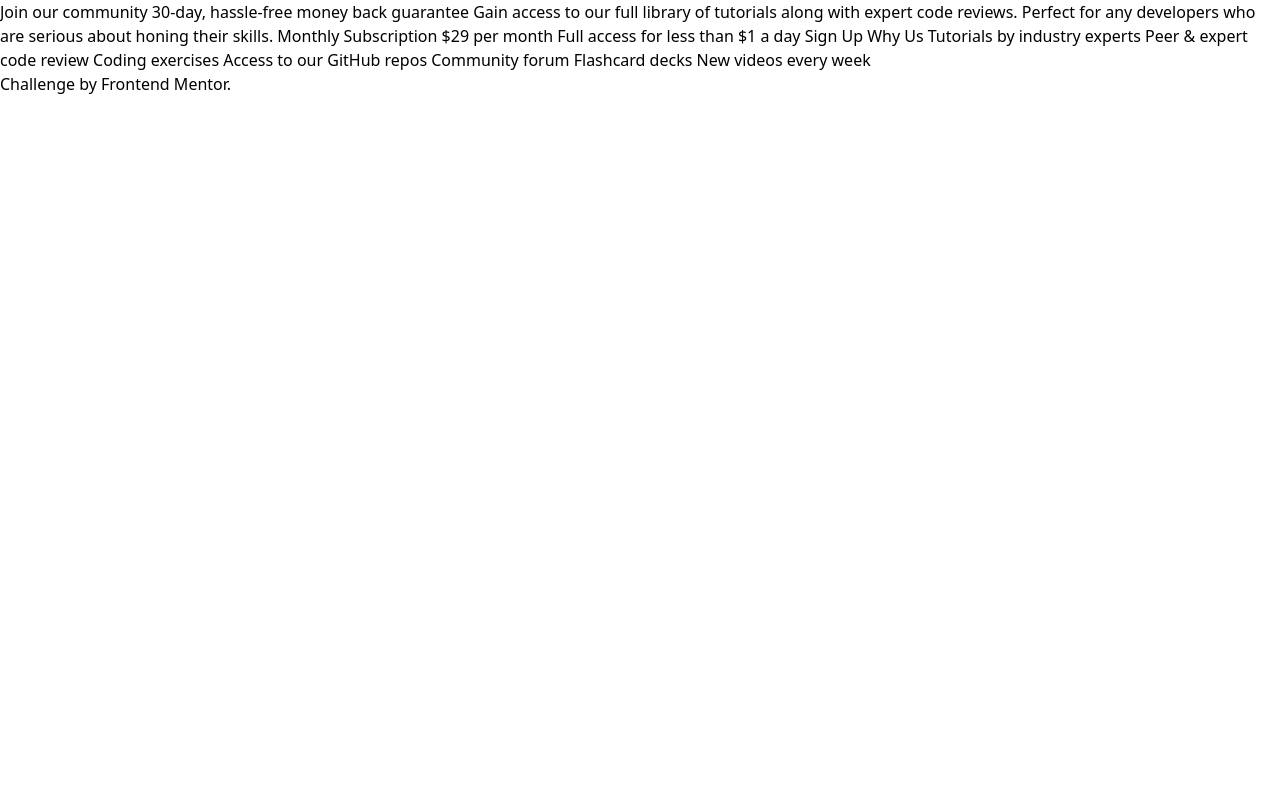
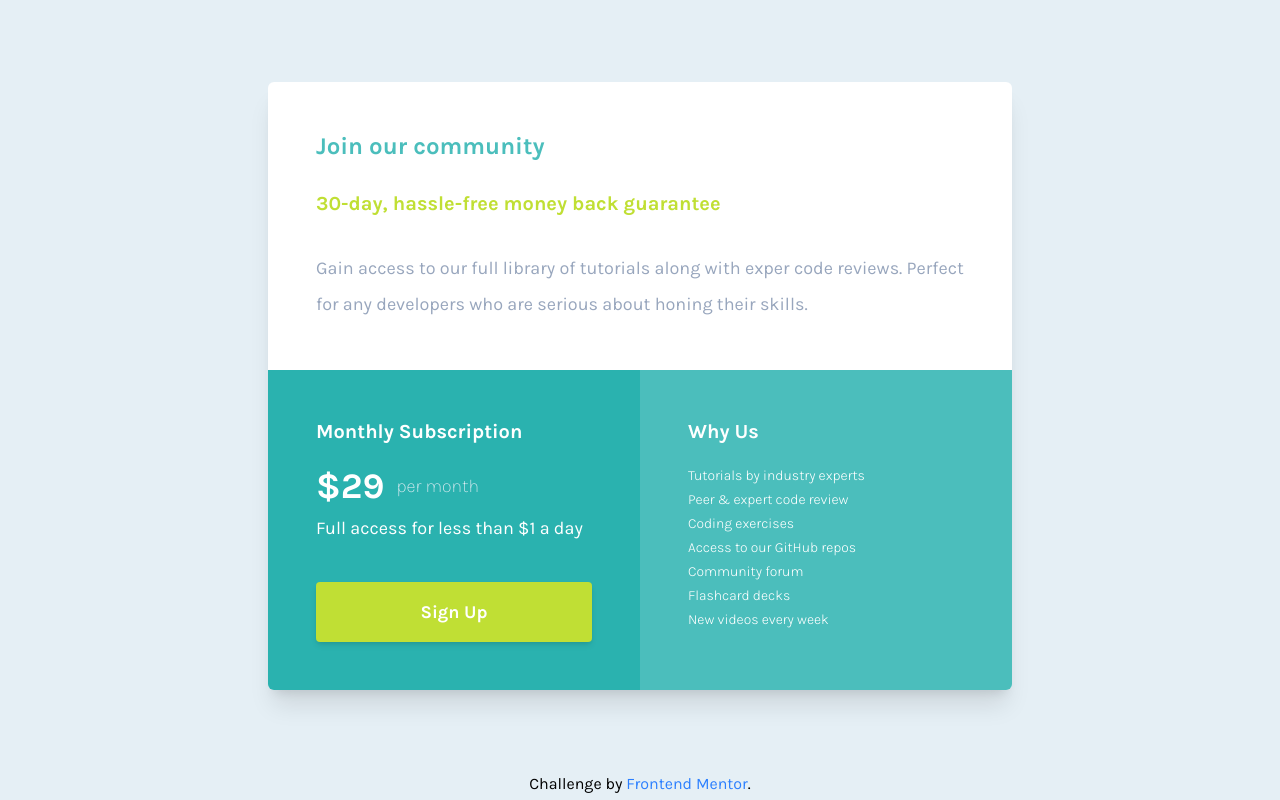
Before and after one commit to saibhaskar-ch/single-price-grid-component-frontendmentor, a website: page index.html in a window 1280 px wide. Drawn offline with nearby package versions, Linux system fonts and the light colour scheme; files that its build step writes are made by us from their sources.

Commit message:
Implement Single price grid component

```diff
--- a/index.html
+++ b/index.html
@@ -16,22 +16,57 @@
 
     <title>Frontend Mentor | Single Price Grid Component</title>
   </head>
-  <body>
-    Join our community 30-day, hassle-free money back guarantee Gain access to
-    our full library of tutorials along with expert code reviews. Perfect for
-    any developers who are serious about honing their skills. Monthly
-    Subscription &dollar;29 per month Full access for less than &dollar;1 a day
-    Sign Up Why Us Tutorials by industry experts Peer &amp; expert code review
-    Coding exercises Access to our GitHub repos Community forum Flashcard decks
-    New videos every week
+  <body class="flex justify-center bg-[hsl(204,43%,93%)]">
+    <!-- For max-width -->
+    <div class="font-karla  min-w-[250px] max-w-[800px] ">
+      <!-- For pushing the footer to bottom -->
+      <div class="flex items-center py-15 px-7">
+        <!-- for the main content and grid for large screens -->
+        <main class=" rounded-md overflow-hidden shadow-xl lg:grid lg:grid-cols-2 lg:grid-rows-1">
+          <header class="bg-white py-6 px-5 lg:p-12 font-bold text-sm lg:col-span-2">
+            <h2 class="text-[hsl(179,47%,52%)] text-lg lg:text-2xl mb-5 lg:mb-7">Join our community</h2>
+            <h3 class="text-[hsl(71,73%,54%)] mb-5 lg:mb-8 lg:text-xl">30-day, hassle-free money back guarantee</h3>
+            <p class="text-[hsl(218,22%,67%)] font-normal leading-[2] lg:text-lg">
+              Gain access to our full library of tutorials along with exper code
+              reviews. Perfect for any developers who are serious about honing
+              their skills.
+            </p>
+          </header>
+          <section class="bg-[hsl(179,62%,43%)] text-white text-sm lg:text-lg font-bold py-6 px-5 lg:p-12">
+            <h3 class="text-lg mb-5 lg:text-xl">Monthly Subscription</h3>
+
+            <p class="text-3xl lg:text-4xl mb-2 flex items-center">&dollar;29 <span class="ml-3 text-sm lg:text-lg font-extralight text-[hsl(204,43%,93%)]">per month</span></p>
+
+            <p class="font-normal mb-7 lg:mb-10">Full access for less than &dollar;1 a day</p>
+
+            <button class="text-center block w-full py-3 lg:py-4 bg-[hsl(71,73%,54%)] rounded-sm shadow-md">Sign Up</button>
+          </section>
+          <section class="bg-[hsl(179,47%,52%)] text-white text-sm lg:text-md py-6 px-5 lg:p-12">
+            <h3 class="text-lg mb-5 lg:text-xl font-bold">Why Us</h3>
+            <ul class="font-light lg:flex lg:flex-col lg:gap-1">
+              <li>Tutorials by industry experts</li>
+              <li>Peer &amp; expert code review</li>
+              <li>Coding exercises</li>
+              <li>Access to our GitHub repos</li>
+              <li>Community forum</li>
+              <li>Flashcard decks</li>
+              <li>New videos every week</li>
+            </ul>
+          </section>
+        </main>
+      </div>
 
       <footer>
-      <p class="attribution">
+        <p class="text-center">
           Challenge by
-        <a href="https://www.frontendmentor.io?ref=challenge" target="_blank"
+          <a
+            class="text-blue-500 hover:underline"
+            href="https://www.frontendmentor.io?ref=challenge"
+            target="_blank"
             >Frontend Mentor</a
           >.
         </p>
       </footer>
+    </div>
   </body>
 </html>
--- a/input.css
+++ b/input.css
@@ -1 +1,15 @@
+@import url("https://fonts.googleapis.com/css2?family=Karla:ital,wght@0,200..800;1,200..800&display=swap");
 @import "tailwindcss";
+
+@theme {
+  --font-karla: "Karla", sans-serif;
+}
+@layer base {
+  body > div {
+    @apply min-h-[100vh];
+  }
+
+  body > div > div {
+    @apply min-h-[96.5vh];
+  }
+}
```
Also changed, not shown: output.css (deleted), 1 other file. Lines whose indentation alone changed are shown as unchanged.
